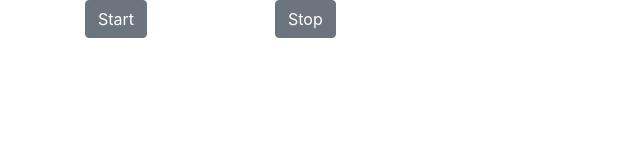
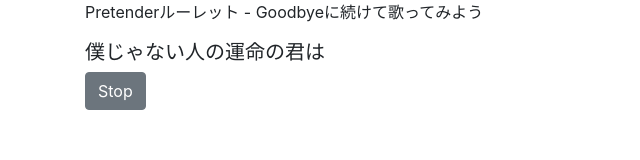
Before and after one commit to jiroshimaya/pretender-roulette, a plain HTML site: page index.html in a window 1280 px wide. Shown: the whole page, without its empty margins (0-640 px from the left). Drawn offline with nearby package versions, Linux system fonts and the light colour scheme.

Commit message:
タイトルを追加

```diff
--- a/index.html
+++ b/index.html
@@ -69,14 +69,27 @@ $(document).on('touchend','button',event => {
 </script>
 <script>
 (()=>{
-	const w = ["君","の","運命","の","人","は","僕","じゃない"]
 	const area = $('.container');
+	area.append('<div class="row"></div>');
+	const title_area = $('<div class="col-12"></div>');
+	area.children('div').last().append(title_area);
+	title_area.append('<p>Pretenderルーレット - Goodbyeに続けて歌ってみよう</p>');
+
+
 	area.append('<div class="row"></div>');
 	const lyric_area = $('<div class="col-12"></div>');
 	area.children('div').last().append(lyric_area);
+
 	const setLyric = () => {
-		const rand = shuffle(w);
-		lyric_area.html(rand.join(''));
+		const w = ["君","運命","人","僕"]
+		const pos = ["の","の","は","じゃない"]
+		const r_w = shuffle(w);
+		const r_pos = shuffle(pos);
+		let text = "";
+		for(let i=0;i<r_w.length;i++){
+			text += (r_w[i] + r_pos[i])
+		}
+		lyric_area.html('<h5>'+text+'</h5>');
 	}
 
 	area.append('<div class="row"></div>');
@@ -84,22 +97,21 @@ $(document).on('touchend','button',event => {
 	area.children('div').last().append(btn_start_area);
 	const btnStart = $('<button class="btn btn-secondary">Start</button>');
 	btn_start_area.append(btnStart);
-	const btn_stop_area = $('<div class="col-6 col-md-2"></div>');
-	area.children('div').last().append(btn_stop_area);
-	const btnStop = $('<button class="btn btn-secondary">Stop</button>');
-	btn_stop_area.append(btnStop);
 
 	let timer = null;
 	btnStart.click(()=>{
-		timer = setInterval(()=>{
-			setLyric();
-		},100);
-	});
-	btnStop.click(()=>{
-		clearInterval(timer);
+		if(btnStart.html()=='Start'){
+			timer = setInterval(()=>{
+				setLyric();
+			},100);
+			btnStart.html('Stop');
+		}else{
+			clearInterval(timer);
+			btnStart.html('Start');
+		}
 	});
 
-
+	btnStart.click();
 
 })();
 </script>
```
Also changed, not shown: 1 other file.
